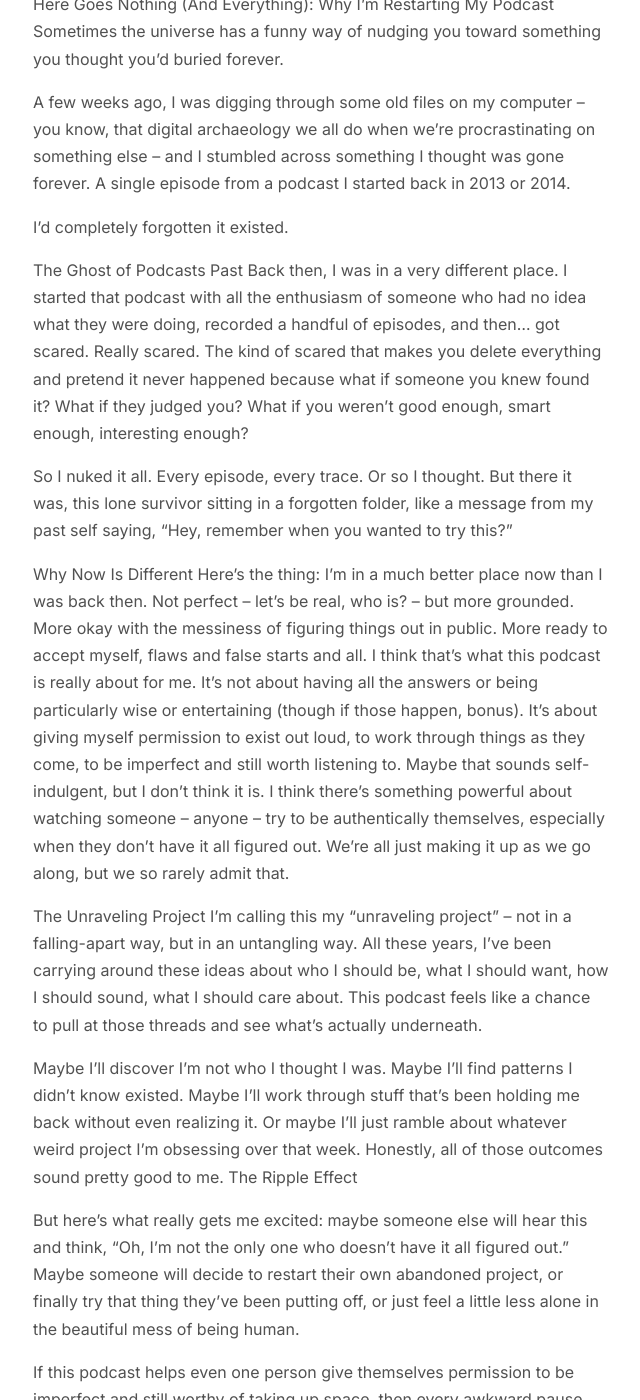
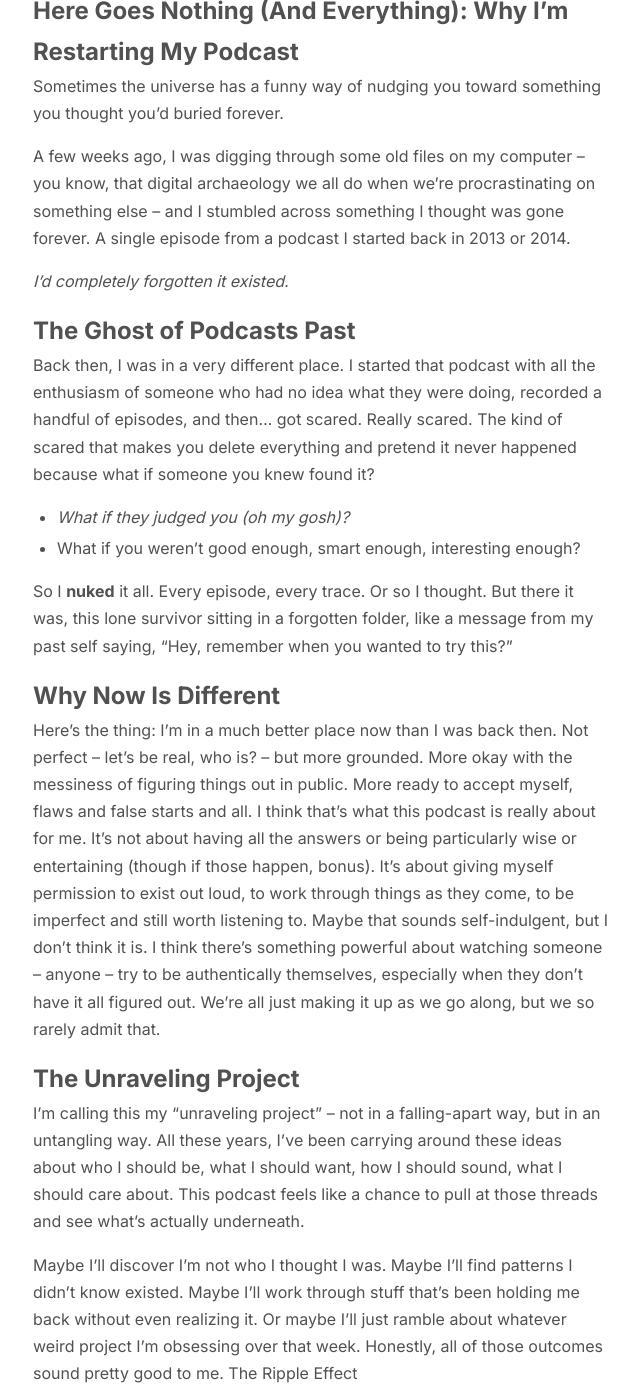
Before and after one commit to talemache/talemache.github.io, a Jekyll site: the page built from _posts/2025-08-14-pdcast.md, in a window 1280 px wide and 1400 px high, scrolled down 246 px. Shown: the whole window, without its empty margins (319-959 px from the left). Built offline with Jekyll 4.4.1, drawn with Linux system fonts in a browser that asks for light colours; some of the changed text lies outside the part shown.

```diff
--- a/_posts/2025-08-14-pdcast.md
+++ b/_posts/2025-08-14-pdcast.md
@@ -6,25 +6,28 @@ tags: [blog, life, tech]
 excerpt: "...A few weeks ago, I was digging through some old files on my computer – you know, that digital archaeology we all do when we're procrastinating on something else – and I stumbled across something I thought was gone forever. A single episode from a podcast I started back in 2013 or 2014..."
 ---
 
-Here Goes Nothing (And Everything): Why I'm Restarting My Podcast
+# Here Goes Nothing (And Everything): Why I'm Restarting My Podcast
 Sometimes the universe has a funny way of nudging you toward something you thought you'd buried forever.
 
 A few weeks ago, I was digging through some old files on my computer – you know, that digital archaeology we all do when we're procrastinating on something else – and I stumbled across something I thought was gone forever. A single episode from a podcast I started back in 2013 or 2014.
 
-I'd completely forgotten it existed.
+*I'd completely forgotten it existed.*
 
-The Ghost of Podcasts Past
-Back then, I was in a very different place. I started that podcast with all the enthusiasm of someone who had no idea what they were doing, recorded a handful of episodes, and then... got scared. Really scared. The kind of scared that makes you delete everything and pretend it never happened because what if someone you knew found it? What if they judged you? What if you weren't good enough, smart enough, interesting enough?
+# The Ghost of Podcasts Past
+Back then, I was in a very different place. I started that podcast with all the enthusiasm of someone who had no idea what they were doing, recorded a handful of episodes, and then... got scared. Really scared. The kind of scared that makes you delete everything and pretend it never happened because what if someone you knew found it?
 
-So I nuked it all. Every episode, every trace. Or so I thought.
+- *What if they judged you (oh my gosh)?*
+- What if you weren't good enough, smart enough, interesting enough?
+
+So I **nuked** it all. Every episode, every trace. Or so I thought.
 But there it was, this lone survivor sitting in a forgotten folder, like a message from my past self saying, "Hey, remember when you wanted to try this?"
 
-Why Now Is Different
+# Why Now Is Different
 Here's the thing: I'm in a much better place now than I was back then. Not perfect – let's be real, who is? – but more grounded. More okay with the messiness of figuring things out in public. More ready to accept myself, flaws and false starts and all.
 I think that's what this podcast is really about for me. It's not about having all the answers or being particularly wise or entertaining (though if those happen, bonus). It's about giving myself permission to exist out loud, to work through things as they come, to be imperfect and still worth listening to.
 Maybe that sounds self-indulgent, but I don't think it is. I think there's something powerful about watching someone – anyone – try to be authentically themselves, especially when they don't have it all figured out. We're all just making it up as we go along, but we so rarely admit that.
 
-The Unraveling Project
+# The Unraveling Project
 I'm calling this my "unraveling project" – not in a falling-apart way, but in an untangling way. All these years, I've been carrying around these ideas about who I should be, what I should want, how I should sound, what I should care about. This podcast feels like a chance to pull at those threads and see what's actually underneath.
 
 Maybe I'll discover I'm not who I thought I was. Maybe I'll find patterns I didn't know existed. Maybe I'll work through stuff that's been holding me back without even realizing it. Or maybe I'll just ramble about whatever weird project I'm obsessing over that week. Honestly, all of those outcomes sound pretty good to me.
```
Also changed, not shown: other parts of _posts/2025-08-14-pdcast.md (+2 -2 lines).
